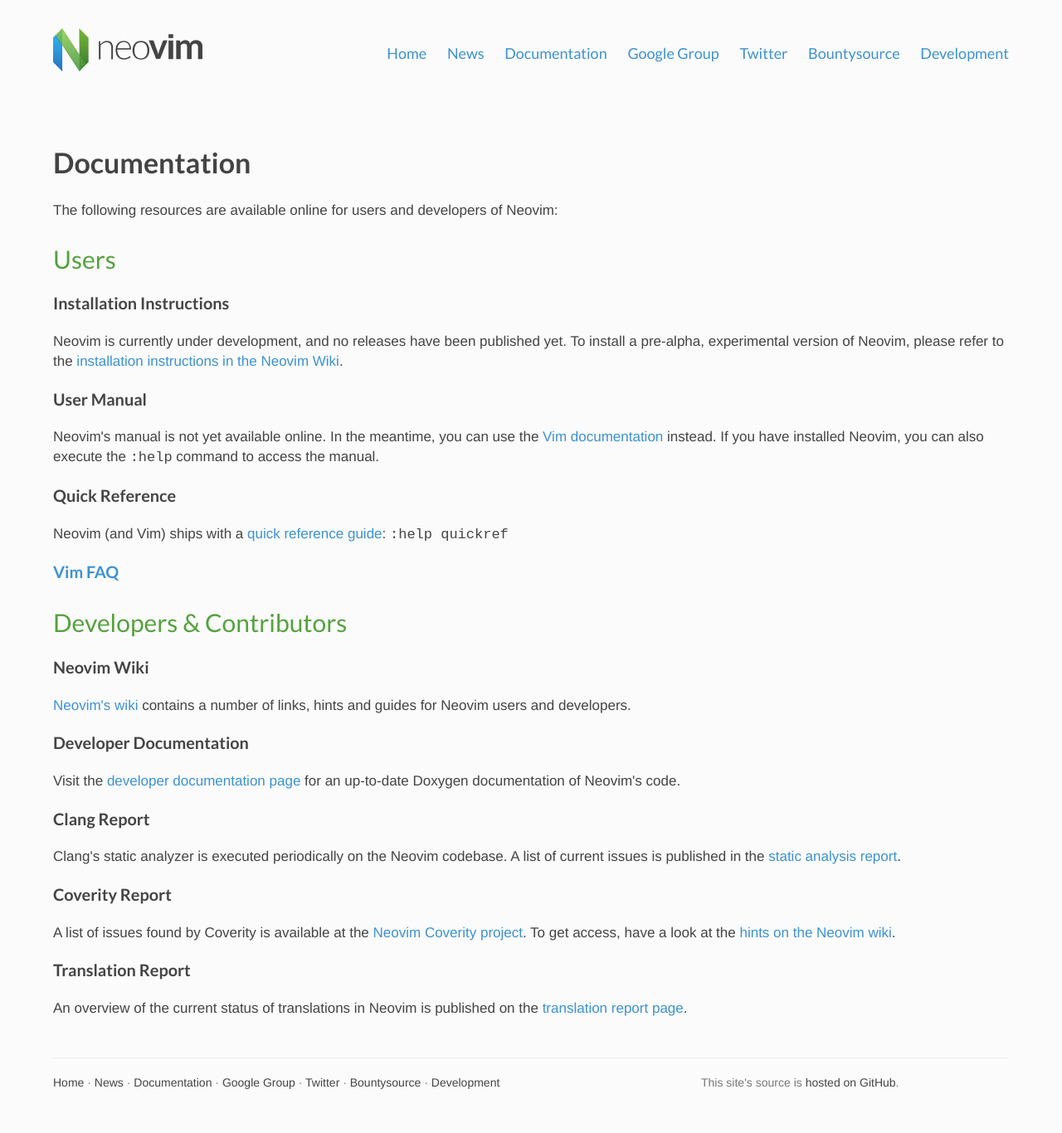
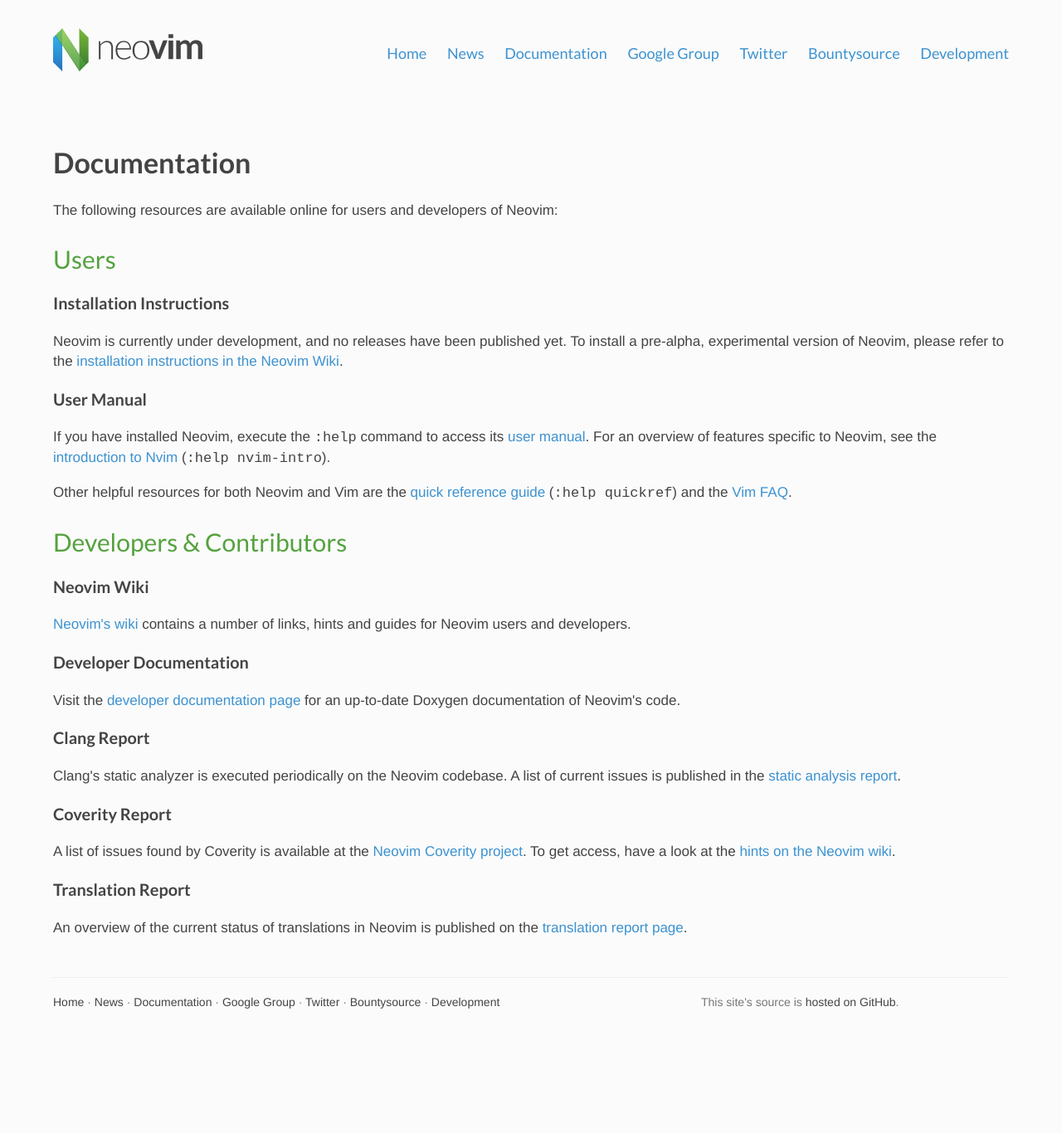
Before and after one commit to neovim/neovim.github.io, a Jekyll site: the page built from doc_index.html, in a window 1280 px wide. Shown: the whole page at 83% size. Built offline with Jekyll 4.4.1, drawn with Linux system fonts in a browser that asks for light colours; nearby versions of some CDN libraries; after the commit the page ends 1268 px from its top, so only the background shows below that.

Commit message:
Update user docu section.

```diff
--- a/doc_index.html
+++ b/doc_index.html
@@ -27,18 +27,12 @@
       <h3>User Manual</h3>
 
       <p>
-        Neovim's manual is not yet available online. In the meantime, you can use the <a href="http://vimdoc.sourceforge.net/htmldoc/usr_toc.html">Vim documentation</a> instead. If you have installed Neovim, you can also execute the <code>:help</code> command to access the manual.
+      If you have installed Neovim, execute the <code>:help</code> command to access its <a href="http://neovim.org/doc/user">user manual</a>. For an overview of features specific to Neovim, see the <a href="http://neovim.org/doc/user/nvim_intro.html">introduction to Nvim</a> (<code>:help nvim-intro</code>).
       </p>
 
-      <h3>Quick Reference</h3>
-
       <p>
-        Neovim (and Vim) ships with a <a href="http://vimhelp.appspot.com/quickref.txt.html">quick reference guide</a>:
-
-        <code>:help quickref</code>
+        Other helpful resources for both Neovim and Vim are the <a href="http://neovim.org/doc/user/quickref.html">quick reference guide</a> (<code>:help quickref</code>) and the <a href="http://vimhelp.appspot.com/vim_faq.txt.html">Vim FAQ</a>.
       </p>
-
-      <h3><a href="http://vimhelp.appspot.com/vim_faq.txt.html">Vim FAQ</a></h3>
 
       <h2>Developers & Contributors</h2>
 
```
